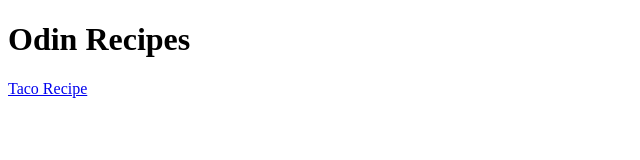
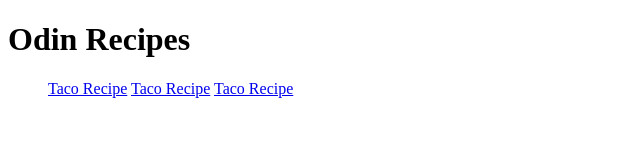
Before and after one commit to donniekimm/odin-recipes, a plain HTML site: page index.html in a window 1280 px wide. Shown: the whole page, without its empty margins (0-640 px from the left). Drawn offline with Linux system fonts and the light colour scheme.

Commit message:
Added New Links
Created a list and added links to all pages

```diff
--- a/index.html
+++ b/index.html
@@ -6,8 +6,11 @@
     </head>
     <body>
         <h1>Odin Recipes</h1>
-        <a href="recipes/tacos.html">Taco Recipe</a>
-
+        <ul>
+            <a href="recipes/tacos.html">Taco Recipe</a>
+            <a href="recipes/ramen.html">Taco Recipe</a>
+            <a href="recipes/pizza.html">Taco Recipe</a>
+        </ul>
 
 
 
```
